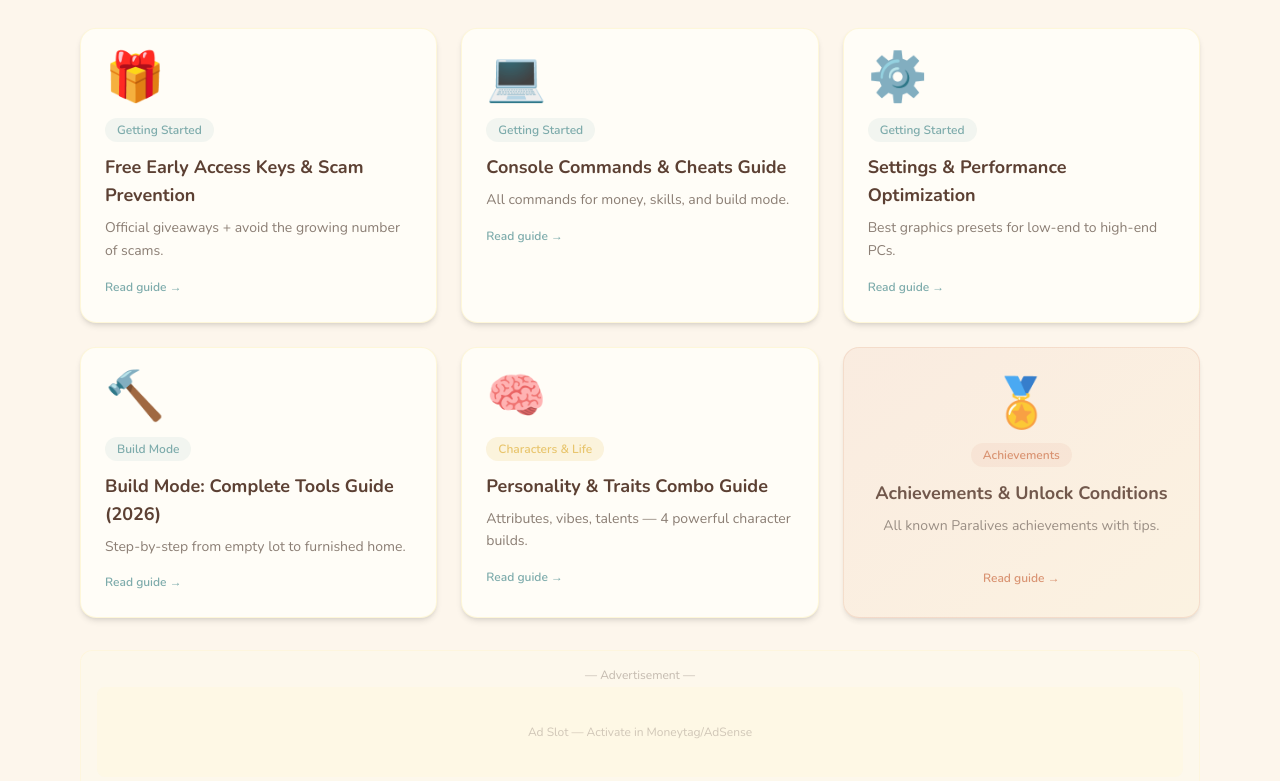
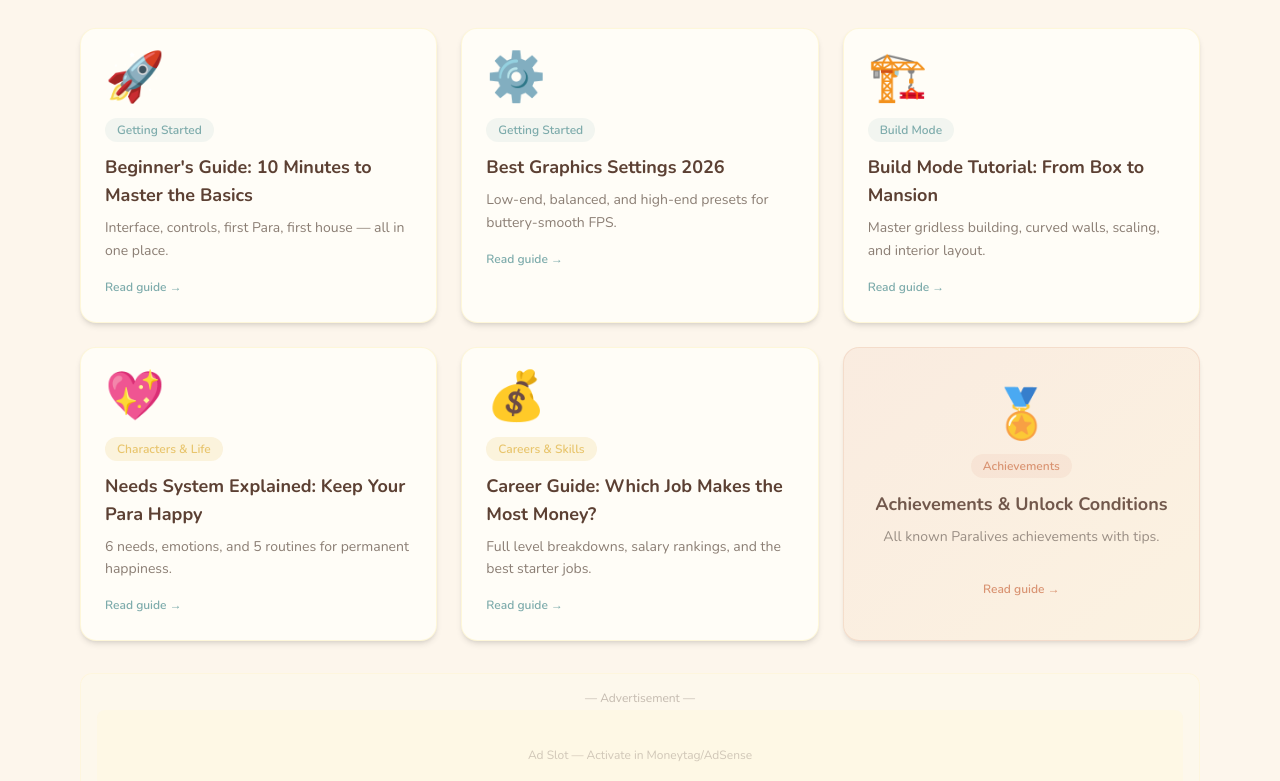
Before and after one commit to leelikely/paralivesguide-wiki, a plain HTML site: page paralivesguide.wiki/index.html in a window 1280 px wide. Shown: the part 673-1454 px from the top of the page. Drawn offline with nearby package versions, Linux system fonts and the light colour scheme; a script that the page names is missing.

Commit message:
Add files via upload

```diff
--- a/paralivesguide.wiki/index.html
+++ b/paralivesguide.wiki/index.html
@@ -189,54 +189,54 @@
             </div>
 
             <div class="grid grid-cols-1 md:grid-cols-2 lg:grid-cols-3 gap-6">
-                <!-- Card 1 -->
-                <a href="articles/free-early-access-keys-scam-prevention.html" class="group bg-card rounded-2xl p-6 shadow-md hover:shadow-xl transition-all duration-300 border border-amber-100/60 hover:border-terracotta/30 block">
-                    <div class="text-5xl mb-4">🎁</div>
+                <!-- Card 1: Beginner's Guide -->
+                <a href="articles/paralives-beginner-guide-10min-2026.html" class="group bg-card rounded-2xl p-6 shadow-md hover:shadow-xl transition-all duration-300 border border-amber-100/60 hover:border-terracotta/30 block">
+                    <div class="text-5xl mb-4">🚀</div>
                     <span class="text-xs font-semibold text-soft-teal bg-soft-teal/10 px-3 py-1 rounded-full">Getting Started</span>
-                    <h3 class="font-bold text-lg mt-3 mb-2 group-hover:text-terracotta transition">Free Early Access Keys & Scam Prevention</h3>
-                    <p class="text-muted text-sm leading-relaxed">Official giveaways + avoid the growing number of scams.</p>
+                    <h3 class="font-bold text-lg mt-3 mb-2 group-hover:text-terracotta transition">Beginner's Guide: 10 Minutes to Master the Basics</h3>
+                    <p class="text-muted text-sm leading-relaxed">Interface, controls, first Para, first house — all in one place.</p>
                     <span class="inline-block mt-4 text-xs text-soft-teal font-semibold">Read guide →</span>
                 </a>
 
-                <!-- Card 2 -->
-                <a href="articles/paralives-console-commands-cheats-guide.html" class="group bg-card rounded-2xl p-6 shadow-md hover:shadow-xl transition-all duration-300 border border-amber-100/60 hover:border-terracotta/30 block">
-                    <div class="text-5xl mb-4">💻</div>
+                <!-- Card 2: Best Graphics Settings -->
+                <a href="articles/paralives-best-graphics-settings-2026.html" class="group bg-card rounded-2xl p-6 shadow-md hover:shadow-xl transition-all duration-300 border border-amber-100/60 hover:border-terracotta/30 block">
+                    <div class="text-5xl mb-4">⚙️</div>
                     <span class="text-xs font-semibold text-soft-teal bg-soft-teal/10 px-3 py-1 rounded-full">Getting Started</span>
-                    <h3 class="font-bold text-lg mt-3 mb-2 group-hover:text-terracotta transition">Console Commands & Cheats Guide</h3>
-                    <p class="text-muted text-sm leading-relaxed">All commands for money, skills, and build mode.</p>
+                    <h3 class="font-bold text-lg mt-3 mb-2 group-hover:text-terracotta transition">Best Graphics Settings 2026</h3>
+                    <p class="text-muted text-sm leading-relaxed">Low‑end, balanced, and high‑end presets for buttery‑smooth FPS.</p>
                     <span class="inline-block mt-4 text-xs text-soft-teal font-semibold">Read guide →</span>
                 </a>
 
-                <!-- Card 3 -->
-                <a href="articles/paralives-settings-performance-graphics-guide.html" class="group bg-card rounded-2xl p-6 shadow-md hover:shadow-xl transition-all duration-300 border border-amber-100/60 hover:border-terracotta/30 block">
-                    <div class="text-5xl mb-4">⚙️</div>
-                    <span class="text-xs font-semibold text-soft-teal bg-soft-teal/10 px-3 py-1 rounded-full">Getting Started</span>
-                    <h3 class="font-bold text-lg mt-3 mb-2 group-hover:text-terracotta transition">Settings & Performance Optimization</h3>
-                    <p class="text-muted text-sm leading-relaxed">Best graphics presets for low‑end to high‑end PCs.</p>
+                <!-- Card 3: Build Mode Tutorial -->
+                <a href="articles/paralives-build-mode-tutorial-box-to-mansion.html" class="group bg-card rounded-2xl p-6 shadow-md hover:shadow-xl transition-all duration-300 border border-amber-100/60 hover:border-terracotta/30 block">
+                    <div class="text-5xl mb-4">🏗️</div>
+                    <span class="text-xs font-semibold text-soft-teal bg-soft-teal/10 px-3 py-1 rounded-full">Build Mode</span>
+                    <h3 class="font-bold text-lg mt-3 mb-2 group-hover:text-terracotta transition">Build Mode Tutorial: From Box to Mansion</h3>
+                    <p class="text-muted text-sm leading-relaxed">Master gridless building, curved walls, scaling, and interior layout.</p>
                     <span class="inline-block mt-4 text-xs text-soft-teal font-semibold">Read guide →</span>
                 </a>
 
-                <!-- Card 4 -->
-                <a href="articles/paralives-build-mode-basics-tools-guide.html" class="group bg-card rounded-2xl p-6 shadow-md hover:shadow-xl transition-all duration-300 border border-amber-100/60 hover:border-terracotta/30 block">
-                    <div class="text-5xl mb-4">🔨</div>
-                    <span class="text-xs font-semibold text-soft-teal bg-soft-teal/10 px-3 py-1 rounded-full">Build Mode</span>
-                    <h3 class="font-bold text-lg mt-3 mb-2 group-hover:text-terracotta transition">Build Mode: Complete Tools Guide (2026)</h3>
-                    <p class="text-muted text-sm leading-relaxed">Step‑by‑step from empty lot to furnished home.</p>
+                <!-- Card 4: Needs System Explained -->
+                <a href="articles/paralives-needs-system-explained-happy-para.html" class="group bg-card rounded-2xl p-6 shadow-md hover:shadow-xl transition-all duration-300 border border-amber-100/60 hover:border-terracotta/30 block">
+                    <div class="text-5xl mb-4">💖</div>
+                    <span class="text-xs font-semibold text-golden bg-golden/20 px-3 py-1 rounded-full">Characters & Life</span>
+                    <h3 class="font-bold text-lg mt-3 mb-2 group-hover:text-terracotta transition">Needs System Explained: Keep Your Para Happy</h3>
+                    <p class="text-muted text-sm leading-relaxed">6 needs, emotions, and 5 routines for permanent happiness.</p>
                     <span class="inline-block mt-4 text-xs text-soft-teal font-semibold">Read guide →</span>
                 </a>
 
-                <!-- Card 5 -->
-                <a href="articles/paralives-personality-traits-combos-guide.html" class="group bg-card rounded-2xl p-6 shadow-md hover:shadow-xl transition-all duration-300 border border-amber-100/60 hover:border-terracotta/30 block">
-                    <div class="text-5xl mb-4">🧠</div>
-                    <span class="text-xs font-semibold text-golden bg-golden/20 px-3 py-1 rounded-full">Characters & Life</span>
-                    <h3 class="font-bold text-lg mt-3 mb-2 group-hover:text-terracotta transition">Personality & Traits Combo Guide</h3>
-                    <p class="text-muted text-sm leading-relaxed">Attributes, vibes, talents — 4 powerful character builds.</p>
+                <!-- Card 5: Career Guide -->
+                <a href="articles/paralives-career-guide-which-job-most-money-2026.html" class="group bg-card rounded-2xl p-6 shadow-md hover:shadow-xl transition-all duration-300 border border-amber-100/60 hover:border-terracotta/30 block">
+                    <div class="text-5xl mb-4">💰</div>
+                    <span class="text-xs font-semibold text-golden bg-golden/20 px-3 py-1 rounded-full">Careers & Skills</span>
+                    <h3 class="font-bold text-lg mt-3 mb-2 group-hover:text-terracotta transition">Career Guide: Which Job Makes the Most Money?</h3>
+                    <p class="text-muted text-sm leading-relaxed">Full level breakdowns, salary rankings, and the best starter jobs.</p>
                     <span class="inline-block mt-4 text-xs text-soft-teal font-semibold">Read guide →</span>
                 </a>
 
-                <!-- Card 6 — Rotating Highlight -->
+                <!-- Card 6 — Rotating Highlight (kept as before) -->
                 <article id="rotating-card" class="bg-gradient-to-br from-terracotta/10 to-golden/10 rounded-2xl p-6 shadow-md border border-terracotta/20 flex flex-col justify-center items-center text-center transition-opacity duration-500">
-                    <!-- Content will be filled by JavaScript -->
+                    <!-- Content filled by JavaScript (achievements, easter eggs, browse all) — unchanged -->
                 </article>
 
                 <!-- Ad Unit: Homepage Banner -->
```
